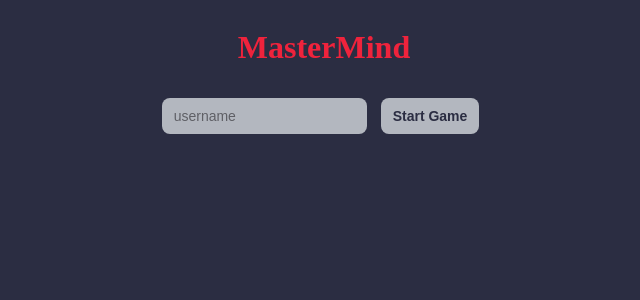
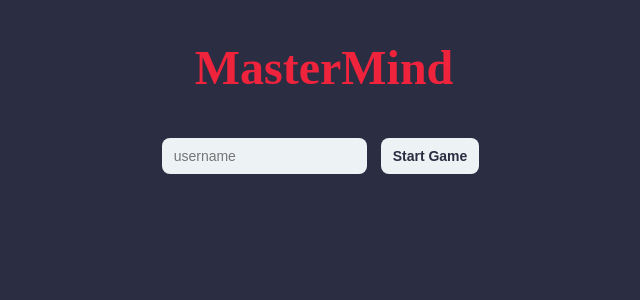
Before and after one commit to lundas/mastermind, a React app: page / in a window 1280 px wide. Shown: the top 300 px of the page, without its empty margins (316-956 px from the left). Built offline with nearby package versions, Linux system fonts and the light colour scheme.

Commit message:
changed color of End Game button

```diff
--- a/client/src/components/GuessHistoryList.jsx
+++ b/client/src/components/GuessHistoryList.jsx
@@ -29,7 +29,7 @@ export default function GuessHistoryList({ guessList, setGameStarted }) {
           }
         </tbody>
       </table>
-      <button type="button" onClick={(e) => {
+      <button type="button" id="end-game-button" onClick={(e) => {
         e.preventDefault();
         setGameStarted(false);
       }}>End Game</button>
--- a/client/src/styles.css
+++ b/client/src/styles.css
@@ -13,6 +13,7 @@ body {
 
 h1 {
   color: #EF233C;
+  font-size: xxx-large;
 }
 
 button {
@@ -34,7 +35,11 @@ button {
   user-select: none;
   -webkit-user-select: none;
   touch-action: manipulation;
-  opacity: 70%;
+  /* opacity: 70%; */
+}
+
+#end-game-button {
+  background-color: #EF233C;
 }
 
 input,
@@ -46,7 +51,6 @@ select {
   border: 0;
   background-color: #EDF2F4;
   color: #2B2D42;
-  opacity: 70%;
   margin: .25em;
 }
 
@@ -61,9 +65,9 @@ table {
 }
 
 tbody {
-  background-color: #EDF2F4;
-  color: #2B2D42;
-  opacity: 70%;
+  /* background-color: #8D99AE; */
+  color: #EDF2F4;
+  /* opacity: 70%; */
   font-weight: 750;
 }
 
```
